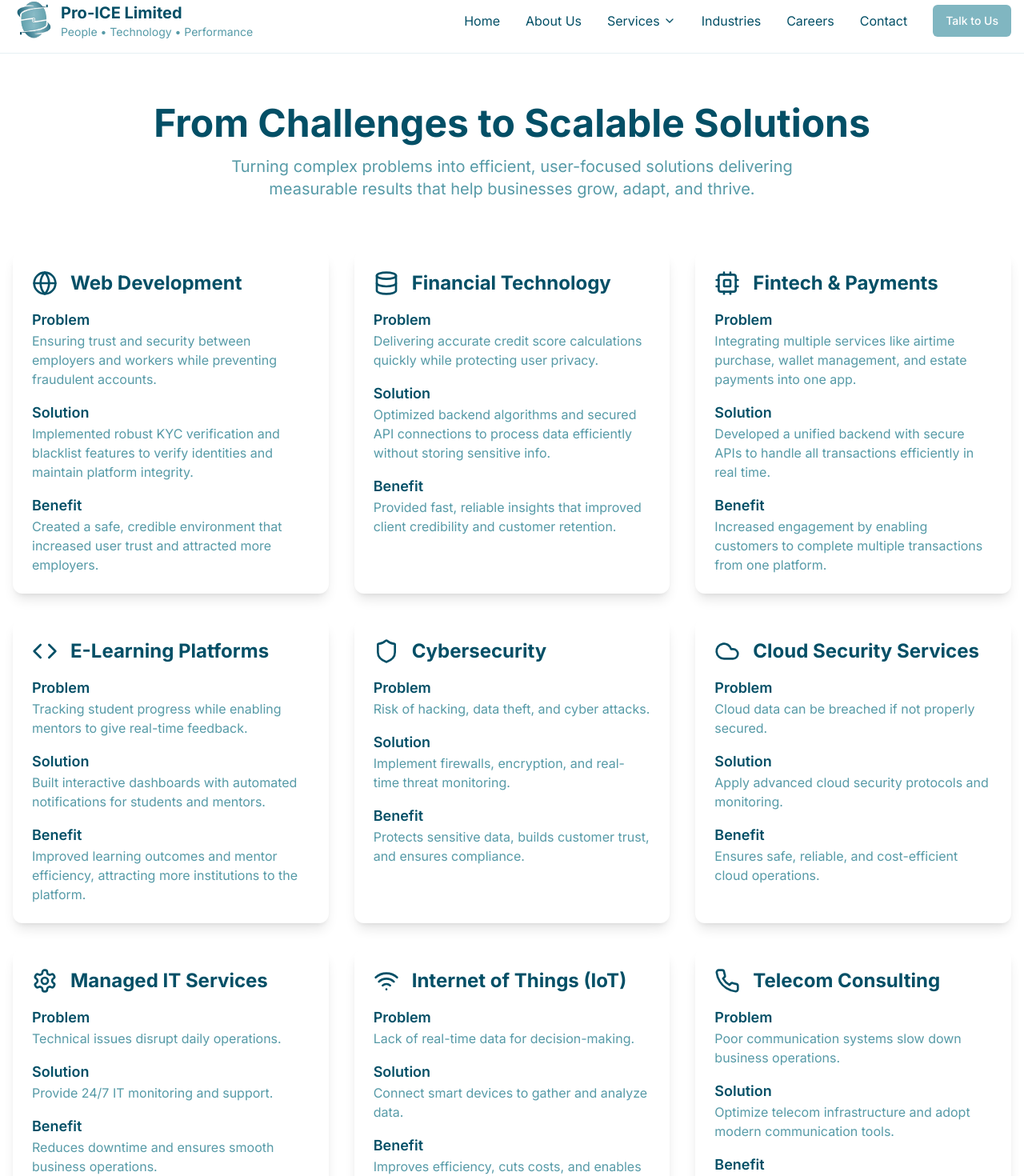
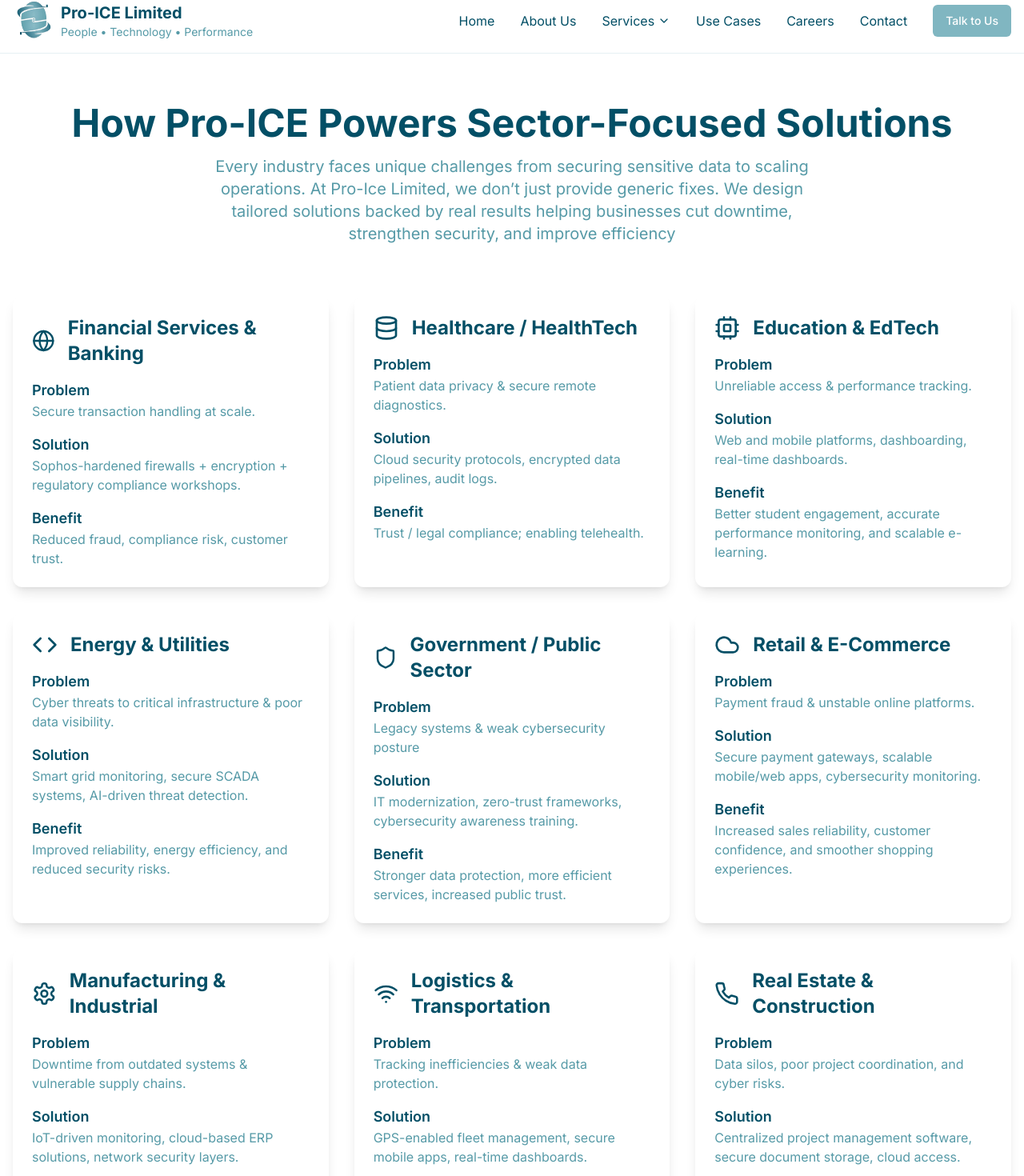
Before and after one commit to Lois39/ProIce-Website, a Next.js app: page /industries in a window 1280 px wide. Shown: the part 14-1484 px from the top of the page at 80% size. Built offline with nearby package versions, Linux system fonts and the light colour scheme.

Commit message:
use cases done

```diff
--- a/app/industries/page.tsx
+++ b/app/industries/page.tsx
@@ -104,67 +104,67 @@ import { Globe, Database, Cpu, Code, Shield, Cloud, Settings, Wifi, Phone } from
 
 const industries = [
   {
-    title: "Web Development",
+    title: "Financial Services & Banking",
     icon: <Globe className="h-8 w-8 text-[#034F66]" />,
-    problem: "Ensuring trust and security between employers and workers while preventing fraudulent accounts.",
-    solution: "Implemented robust KYC verification and blacklist features to verify identities and maintain platform integrity.",
-    benefit: "Created a safe, credible environment that increased user trust and attracted more employers."
+    problem: " Secure transaction handling at scale.",
+    solution: "Sophos-hardened firewalls + encryption + regulatory compliance workshops.",
+    benefit: "Reduced fraud, compliance risk, customer trust."
   },
   {
-    title: "Financial Technology",
+    title: "Healthcare / HealthTech",
     icon: <Database className="h-8 w-8 text-[#034F66]" />,
-    problem: "Delivering accurate credit score calculations quickly while protecting user privacy.",
-    solution: "Optimized backend algorithms and secured API connections to process data efficiently without storing sensitive info.",
-    benefit: "Provided fast, reliable insights that improved client credibility and customer retention."
+    problem: "Patient data privacy & secure remote diagnostics.",
+    solution: "Cloud security protocols, encrypted data pipelines, audit logs.",
+    benefit: "Trust / legal compliance; enabling telehealth."
   },
   {
-    title: "Fintech & Payments",
+    title: "Education & EdTech",
     icon: <Cpu className="h-8 w-8 text-[#034F66]" />,
-    problem: "Integrating multiple services like airtime purchase, wallet management, and estate payments into one app.",
-    solution: "Developed a unified backend with secure APIs to handle all transactions efficiently in real time.",
-    benefit: "Increased engagement by enabling customers to complete multiple transactions from one platform."
+    problem: "Unreliable access & performance tracking.",
+    solution: "Web and mobile platforms, dashboarding, real-time dashboards.",
+    benefit: "Better student engagement, accurate performance monitoring, and scalable e-learning."
   },
   {
-    title: "E-Learning Platforms",
+    title: "Energy & Utilities",
     icon: <Code className="h-8 w-8 text-[#034F66]" />,
-    problem: "Tracking student progress while enabling mentors to give real-time feedback.",
-    solution: "Built interactive dashboards with automated notifications for students and mentors.",
-    benefit: "Improved learning outcomes and mentor efficiency, attracting more institutions to the platform."
+    problem: "Cyber threats to critical infrastructure & poor data visibility.",
+    solution: "Smart grid monitoring, secure SCADA systems, AI-driven threat detection.",
+    benefit: "Improved reliability, energy efficiency, and reduced security risks."
   },
   {
-    title: "Cybersecurity",
+    title: "Government / Public Sector",
     icon: <Shield className="h-8 w-8 text-[#034F66]" />,
-    problem: "Risk of hacking, data theft, and cyber attacks.",
-    solution: "Implement firewalls, encryption, and real-time threat monitoring.",
-    benefit: "Protects sensitive data, builds customer trust, and ensures compliance."
+    problem: "Legacy systems & weak cybersecurity posture",
+    solution: "IT modernization, zero-trust frameworks, cybersecurity awareness training.",
+    benefit: "Stronger data protection, more efficient services, increased public trust."
   },
   {
-    title: "Cloud Security Services",
+    title: "Retail & E-Commerce",
     icon: <Cloud className="h-8 w-8 text-[#034F66]" />,
-    problem: "Cloud data can be breached if not properly secured.",
-    solution: "Apply advanced cloud security protocols and monitoring.",
-    benefit: "Ensures safe, reliable, and cost-efficient cloud operations."
+    problem: "Payment fraud & unstable online platforms.",
+    solution: "Secure payment gateways, scalable mobile/web apps, cybersecurity monitoring.",
+    benefit: "Increased sales reliability, customer confidence, and smoother shopping experiences."
   },
   {
-    title: "Managed IT Services",
+    title: "Manufacturing & Industrial",
     icon: <Settings className="h-8 w-8 text-[#034F66]" />,
-    problem: "Technical issues disrupt daily operations.",
-    solution: "Provide 24/7 IT monitoring and support.",
-    benefit: "Reduces downtime and ensures smooth business operations."
+    problem: "Downtime from outdated systems & vulnerable supply chains.",
+    solution: "IoT-driven monitoring, cloud-based ERP solutions, network security layers.",
+    benefit: "Improved operational efficiency, minimized downtime, stronger supply chain resilience."
   },
   {
-    title: "Internet of Things (IoT)",
+    title: "Logistics & Transportation",
     icon: <Wifi className="h-8 w-8 text-[#034F66]" />,
-    problem: "Lack of real-time data for decision-making.",
-    solution: "Connect smart devices to gather and analyze data.",
-    benefit: "Improves efficiency, cuts costs, and enables predictive maintenance."
+    problem: "Tracking inefficiencies & weak data protection.",
+    solution: "GPS-enabled fleet management, secure mobile apps, real-time dashboards.",
+    benefit: "Reduced delays, optimized delivery operations, and customer transparency."
   },
   {
-    title: "Telecom Consulting",
+    title: "Real Estate & Construction",
     icon: <Phone className="h-8 w-8 text-[#034F66]" />,
-    problem: "Poor communication systems slow down business operations.",
-    solution: "Optimize telecom infrastructure and adopt modern communication tools.",
-    benefit: "Improves team collaboration and customer communication."
+    problem: "Data silos, poor project coordination, and cyber risks.",
+    solution: "Centralized project management software, secure document storage, cloud access.",
+    benefit: "Better collaboration, reduced delays, and secure handling of sensitive contracts."
   }
 ]
 
@@ -173,9 +173,9 @@ export default function IndustriesPage() {
     <main className="min-h-screen pt-20">
       <div className="container mx-auto px-4 py-16">
         <div className="text-center mb-16">
-          <h1 className="text-4xl md:text-5xl font-bold text-[#034F66] mb-4">From Challenges to Scalable Solutions</h1>
+          <h1 className="text-4xl md:text-5xl font-bold text-[#034F66] mb-4">How Pro-ICE Powers Sector-Focused Solutions</h1>
           <p className="text-xl text-[#569AA7] max-w-3xl mx-auto">
-            Turning complex problems into efficient, user-focused solutions delivering measurable results that help businesses grow, adapt, and thrive.
+          Every industry faces unique challenges from securing sensitive data to scaling operations. At Pro-Ice Limited, we don’t just provide generic fixes. We design tailored solutions backed by real results helping businesses cut downtime, strengthen security, and improve efficiency
           </p>
         </div>
 
--- a/components/navigation.tsx
+++ b/components/navigation.tsx
@@ -62,7 +62,7 @@ export function Navigation() {
               </DropdownMenuContent>
             </DropdownMenu>
             <Link href="/industries" className="text-[#034F66] hover:text-[#80B6C1] transition-colors">
-              Industries
+            Use Cases
             </Link>
             <Link href="/career" className="text-[#034F66] hover:text-[#80B6C1] transition-colors">
               Careers
@@ -101,10 +101,10 @@ export function Navigation() {
                 Services
               </Link>
               <Link href="/industries" className="text-[#034F66] hover:text-[#80B6C1] transition-colors">
-                Industries
+              Use Cases
               </Link>
-              <Link href="/partners" className="text-[#034F66] hover:text-[#80B6C1] transition-colors">
-                Partners
+              <Link href="/career" className="text-[#034F66] hover:text-[#80B6C1] transition-colors">
+              Careers
               </Link>
               <Link href="/contact" className="text-[#034F66] hover:text-[#80B6C1] transition-colors">
                 Contact
```
